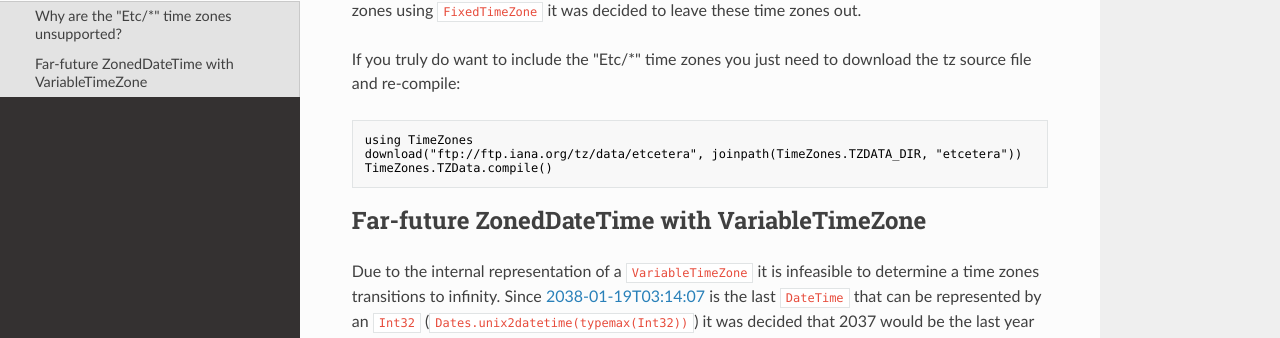
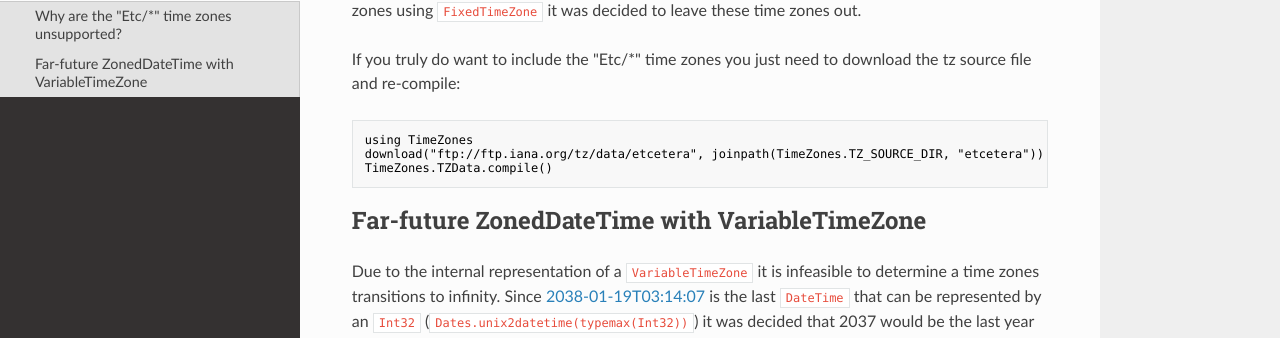
Before and after one commit to JuliaTime/TimeZones.jl, an MkDocs documentation site: the page built from docs/faq.md, in a window 1280 px wide and 1293 px high. Shown: the part 313-651 px from the top of the window. Built offline with MkDocs 1.6.1, drawn with Linux system fonts in a browser that asks for light colours; nearby versions of some CDN libraries; old or Windows-style settings are respelled for this version of MkDocs.

Commit message:
Rename TZDATA_DIR to TZ_SOURCE_DIR

````diff
--- a/docs/faq.md
+++ b/docs/faq.md
@@ -9,7 +9,7 @@ If you truly do want to include the "Etc/*" time zones you just need to download
 
 ```julia
 using TimeZones
-download("ftp://ftp.iana.org/tz/data/etcetera", joinpath(TimeZones.TZDATA_DIR, "etcetera"))
+download("ftp://ftp.iana.org/tz/data/etcetera", joinpath(TimeZones.TZ_SOURCE_DIR, "etcetera"))
 TimeZones.TZData.compile()
 ```
 
````
Also changed, not shown: 7 other files.
